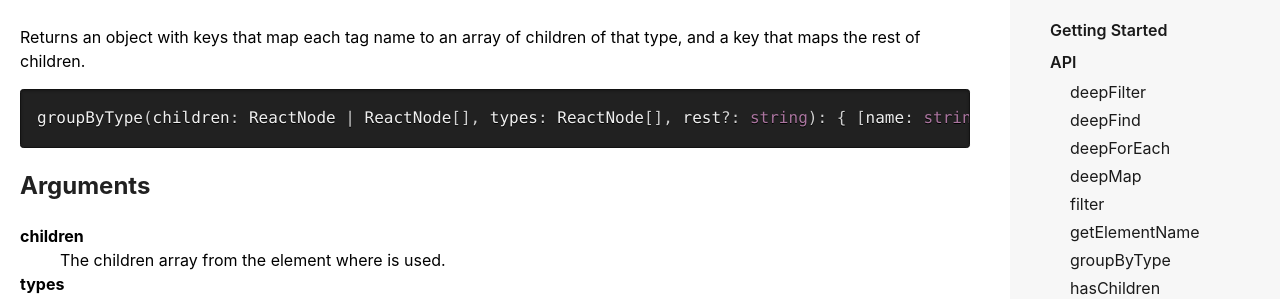
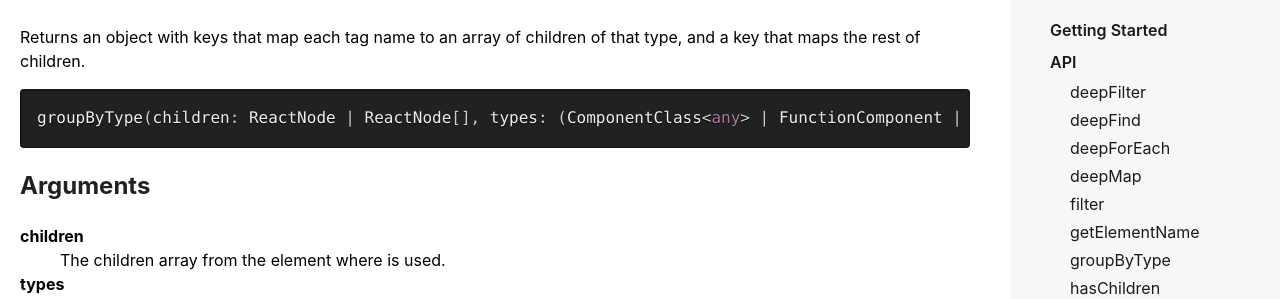
Before and after one commit to fernandopasik/react-children-utilities, a Jekyll site: the page built from docs/group-by-type.md, in a window 1280 px wide and 900 px high. Shown: the part 126-425 px from the top of the window. Built offline with Jekyll 4.4.1, drawn with Linux system fonts in a browser that asks for light colours; our own code applies the rules of GitHub Pages for plain Markdown files.

Commit message:
docs: fix grouping types

````diff
--- a/docs/group-by-type.md
+++ b/docs/group-by-type.md
@@ -7,7 +7,7 @@ layout: page
 Returns an object with keys that map each tag name to an array of children of that type, and a key that maps the rest of children.
 
 ```typescript
-groupByType(children: ReactNode | ReactNode[], types: ReactNode[], rest?: string): { [name: string]: ReactNode[] }
+groupByType(children: ReactNode | ReactNode[], types: (ComponentClass<any> | FunctionComponent | string)[], rest?: string): { [name: string]: ReactNode[] }
 ```
 
 ## Arguments
````
